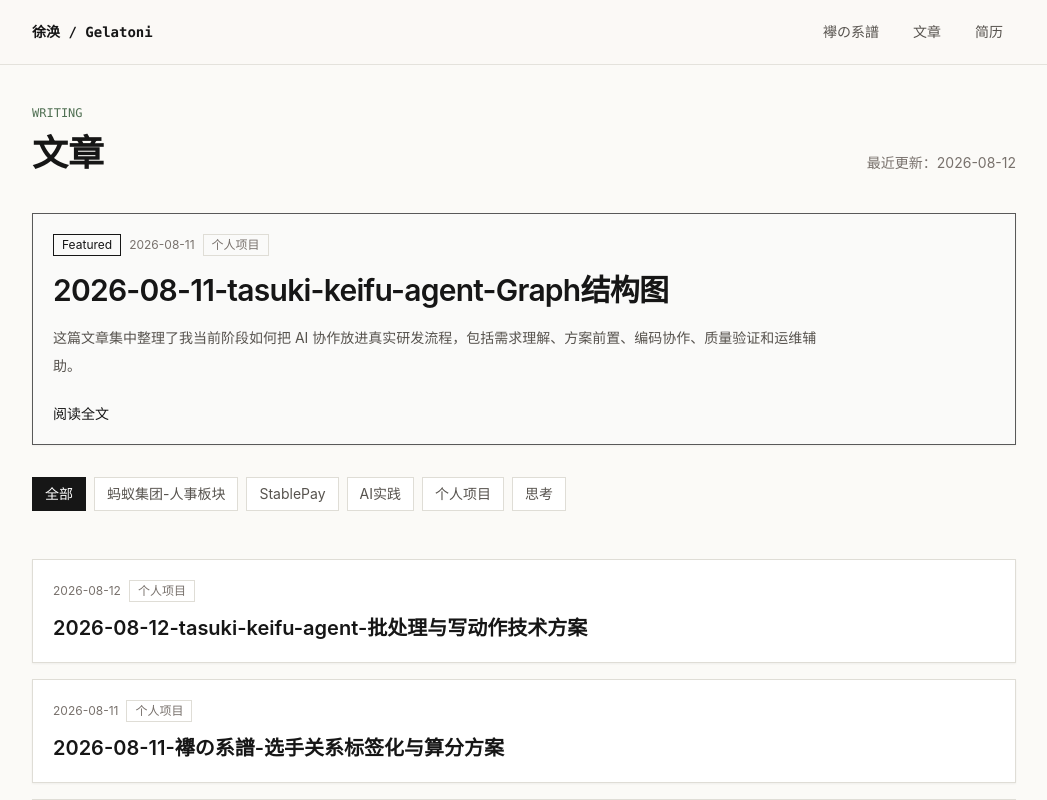
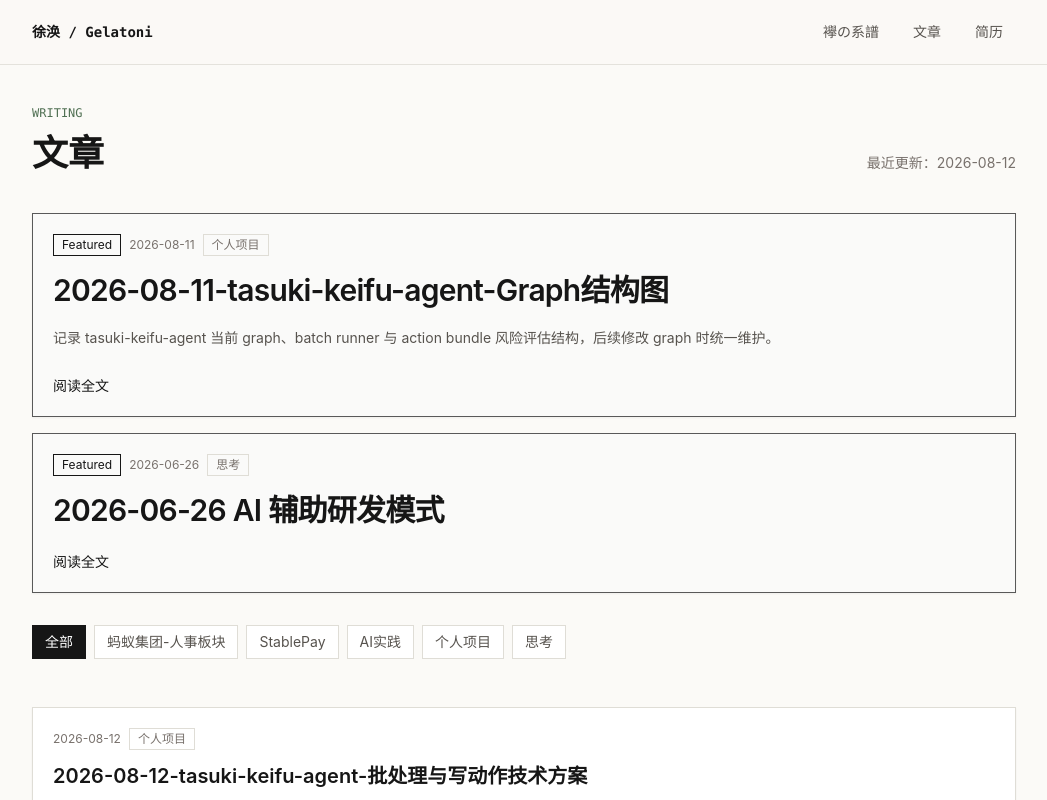
Before and after one commit to gelatoni-xh/personal-site, a Next.js app: page /articles in a window 1280 px wide. Shown: the top 800 px of the page, without its empty margins (116-1163 px from the left). Built offline with nearby package versions, Linux system fonts and the light colour scheme.

Commit message:
feat: support multiple featured articles

```diff
--- a/app/articles/page.tsx
+++ b/app/articles/page.tsx
@@ -1,12 +1,15 @@
 import Link from "next/link";
-import { getArticleBySlug, getArticleCategories, getPublishedArticles } from "@/lib/content/articles";
+import { getArticleBySlug, getArticleCategories, getPublishedArticles, type Article } from "@/lib/content/articles";
 
 export const metadata = {
   title: "文章",
 };
 
 const contentUpdatedAt = "2026-08-12";
-const featuredSlug = "2026-08-11-tasuki-keifu-agent-Graph结构图";
+const featuredSlugs = [
+  "2026-08-11-tasuki-keifu-agent-Graph结构图",
+  "2026-06-26-AI辅助研发模式回顾",
+];
 const pageSize = 10;
 
 interface ArticlesPageProps {
@@ -42,10 +45,17 @@ function getPageHref(category: string | undefined, page: number) {
   return query ? `/articles?${query}` : "/articles";
 }
 
+function isFeaturedArticle(article: Article | null): article is Article {
+  return Boolean(article?.published);
+}
+
 export default async function ArticlesPage({ searchParams }: ArticlesPageProps) {
   const { category, page } = await searchParams;
-  const featuredArticle = getArticleBySlug(featuredSlug);
-  const articles = getPublishedArticles().filter((article) => article.slug !== featuredSlug);
+  const featuredArticles = featuredSlugs
+    .map((slug) => getArticleBySlug(slug))
+    .filter(isFeaturedArticle);
+  const featuredSlugSet = new Set(featuredArticles.map((article) => article.slug));
+  const articles = getPublishedArticles().filter((article) => !featuredSlugSet.has(article.slug));
   const categories = getArticleCategories(articles);
   const activeCategory = category && categories.includes(category) ? category : undefined;
   const filteredArticles = activeCategory ? articles.filter((article) => article.category === activeCategory) : articles;
@@ -63,24 +73,24 @@ export default async function ArticlesPage({ searchParams }: ArticlesPageProps)
         </div>
         <p className="text-sm text-stone-500">最近更新：{contentUpdatedAt}</p>
       </div>
-      <div className="mt-10">
-        {!featuredArticle ? (
+      <div className="mt-10 grid gap-4">
+        {featuredArticles.length === 0 ? (
           <div className="panel">
             <p className="text-sm text-stone-500">主推文章暂时还没有准备好。</p>
           </div>
         ) : (
-          <Link className="panel block border-ink/70 bg-stone-50 transition hover:border-ink" href={`/articles/${featuredArticle.slug}`}>
-            <div className="flex flex-wrap items-center gap-2 text-xs text-stone-500">
-              <span className="border border-ink px-2 py-0.5 text-ink">Featured</span>
-              <time>{featuredArticle.date}</time>
-              <span className="border border-line px-2 py-0.5">{featuredArticle.category}</span>
-            </div>
-            <h2 className="mt-4 text-3xl font-semibold tracking-tight text-ink">{featuredArticle.title}</h2>
-            <p className="mt-4 max-w-3xl text-sm leading-7 text-stone-600">
-              这篇文章集中整理了我当前阶段如何把 AI 协作放进真实研发流程，包括需求理解、方案前置、编码协作、质量验证和运维辅助。
-            </p>
-            <p className="mt-6 text-sm font-medium text-ink">阅读全文</p>
-          </Link>
+          featuredArticles.map((article) => (
+            <Link className="panel block border-ink/70 bg-stone-50 transition hover:border-ink" href={`/articles/${article.slug}`} key={article.slug}>
+              <div className="flex flex-wrap items-center gap-2 text-xs text-stone-500">
+                <span className="border border-ink px-2 py-0.5 text-ink">Featured</span>
+                <time>{article.date}</time>
+                <span className="border border-line px-2 py-0.5">{article.category}</span>
+              </div>
+              <h2 className="mt-4 text-3xl font-semibold tracking-tight text-ink">{article.title}</h2>
+              {article.summary ? <p className="mt-4 max-w-3xl text-sm leading-7 text-stone-600">{article.summary}</p> : null}
+              <p className="mt-6 text-sm font-medium text-ink">阅读全文</p>
+            </Link>
+          ))
         )}
       </div>
       <div className="mt-8 flex flex-wrap gap-2">
```
